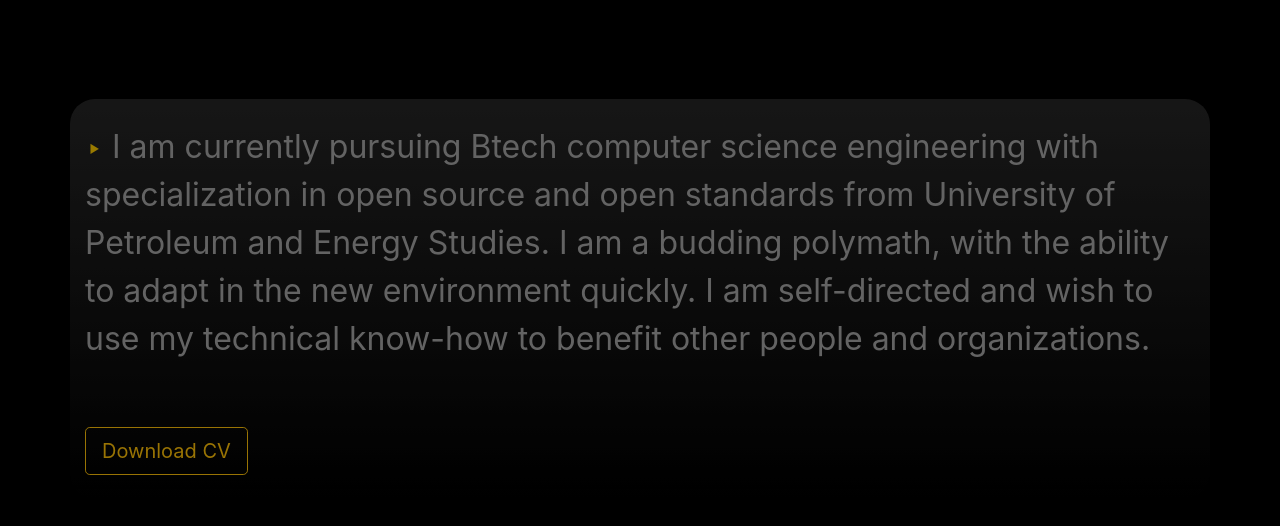
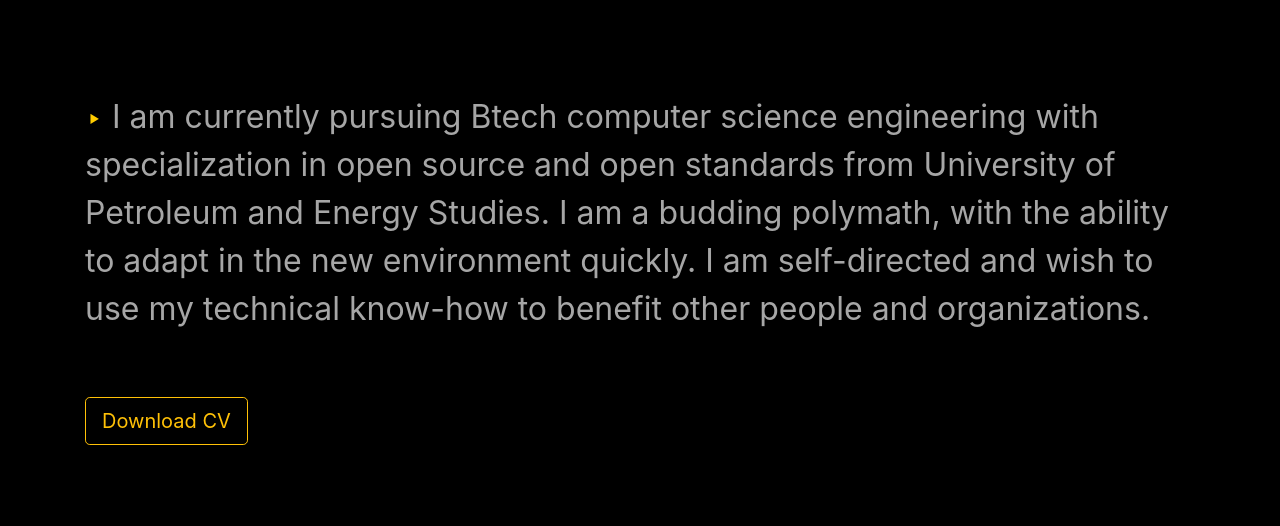
Before and after one commit to manushikapoor/manushikapoor.github.io, a plain HTML site: page index.html in a window 1280 px wide. Shown: the part 274-800 px from the top of the page. Drawn offline with nearby package versions, Linux system fonts and the light colour scheme.

Commit message:
Update index.html

```diff
--- a/index.html
+++ b/index.html
@@ -46,7 +46,7 @@
 
 <br><br><br>
 
-  <div class="container transbox" >
+  <div class="container" >
 <br>
     <p  style="font-size:2rem;color:#a6a6a6;"><span style="color:#ffcc00; align:center;">&#8227;</span>  I am currently pursuing Btech computer science engineering with specialization in open source and open standards from University of Petroleum and Energy Studies. I am a budding polymath, with the ability to adapt in the new environment quickly. I am self-directed and wish to use my technical know-how to benefit other people and organizations.</p>
 <br><br>
```
